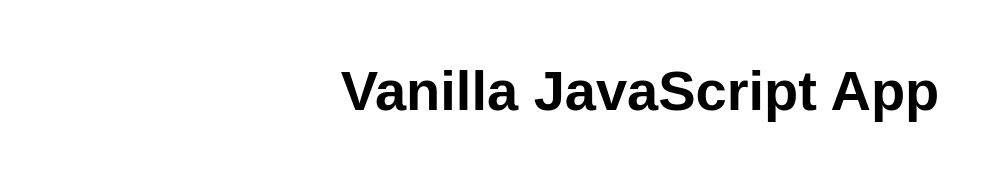
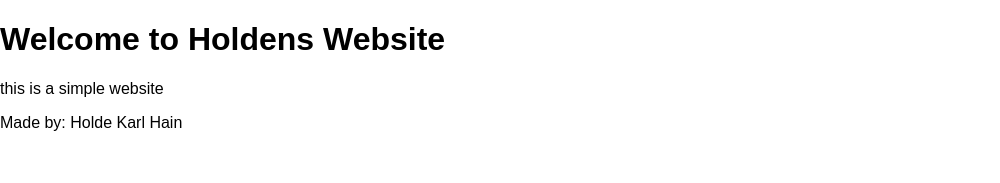
Before and after one commit to Holden25/ut2024azapp, a website: page src/index.html in a window 1280 px wide. Shown: the whole page, without its empty margins (0-1000 px from the left). Drawn offline with Linux system fonts and the light colour scheme.

Commit message:
Update index.html

```diff
--- a/src/index.html
+++ b/src/index.html
@@ -9,9 +9,20 @@
 </head>
 
 <body>
-  <main>
-    <h1>Vanilla JavaScript App</h1>
-  </main>
+
+<header>
+    <h1>Welcome to Holdens Website</h1>
+</header>
+
+<div class="container">
+    <p>this is a simple website</p>
+    <p></p>
+</div>
+
+<footer>
+    <p>Made by: Holde Karl Hain</p>
+</footer>
+
 </body>
 
 </html>
```
